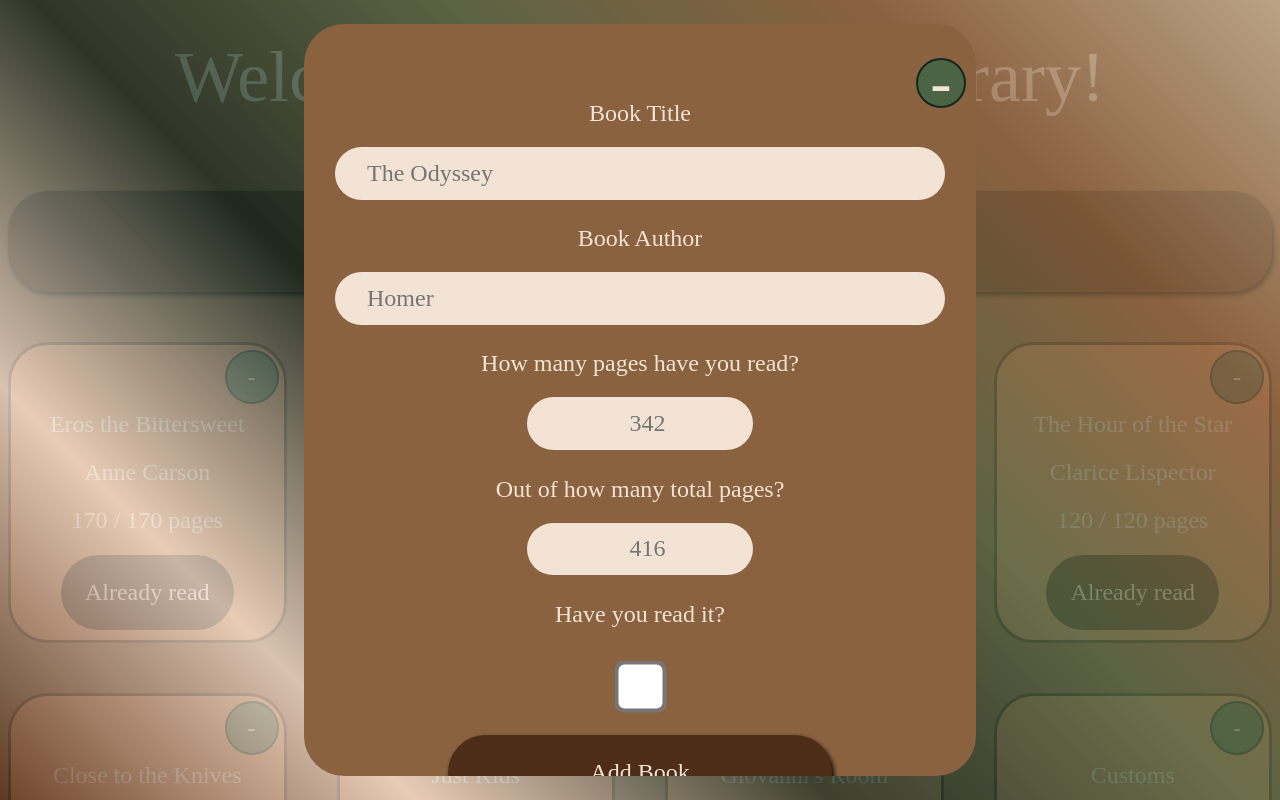
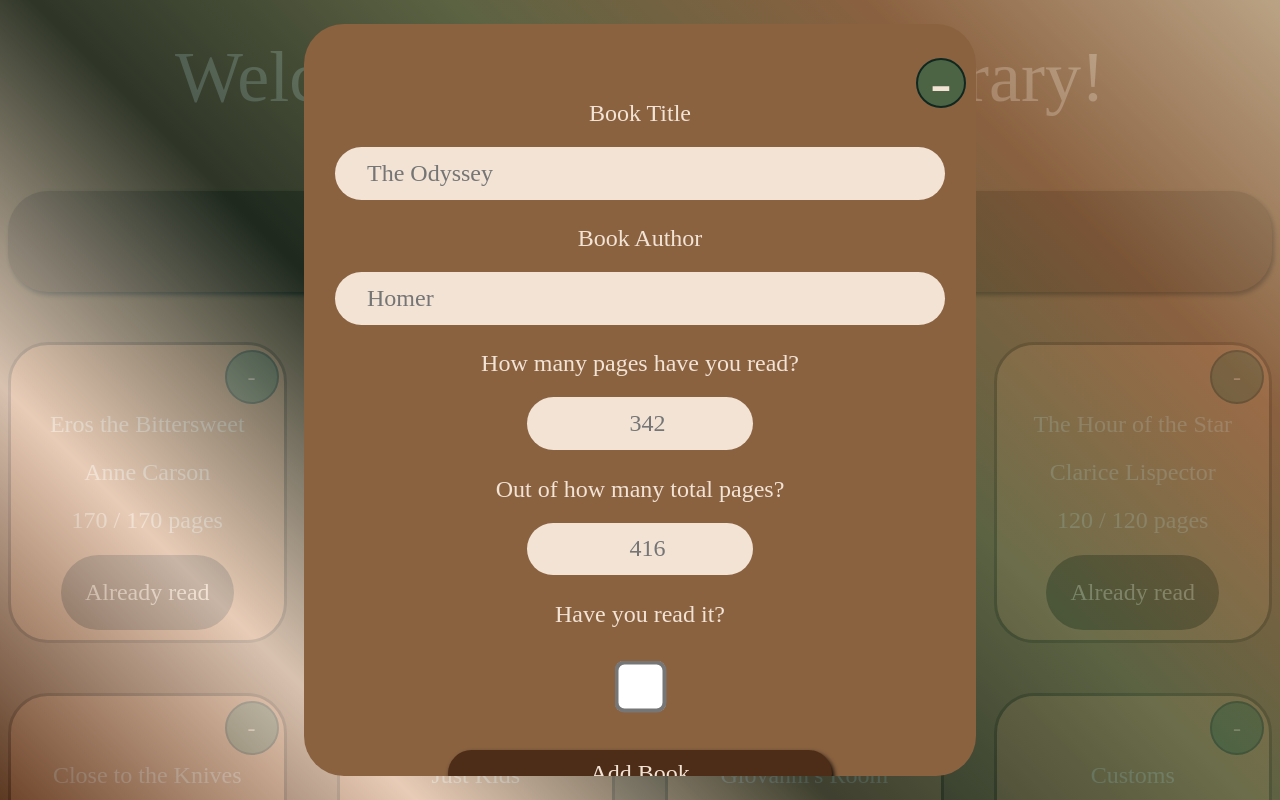
Before and after one commit to eris6/library, a plain HTML site: page index.html in a window 1280 px wide. Both pictures are taken after a click on the element "Add a New Book". Shown: the top 800 px of the page. Drawn offline with Linux system fonts and the light colour scheme.

Commit message:
Reduce padding and increase margin for confirm btn

```diff
--- a/styles.css
+++ b/styles.css
@@ -146,11 +146,11 @@ input[type="checkbox"]{
     background-color: var(--cafe-noir);
     border: 0;
     color: var(--cream);
-    padding: 1em;
+    padding: 10px;
     font-size: 1.5rem;
     border-radius: 40px;
     box-shadow: 2px 3px 5px black;
-    margin-top: 10px;
+    margin-top: 4%;
 }
 
 #confirmBtn:hover{
```
